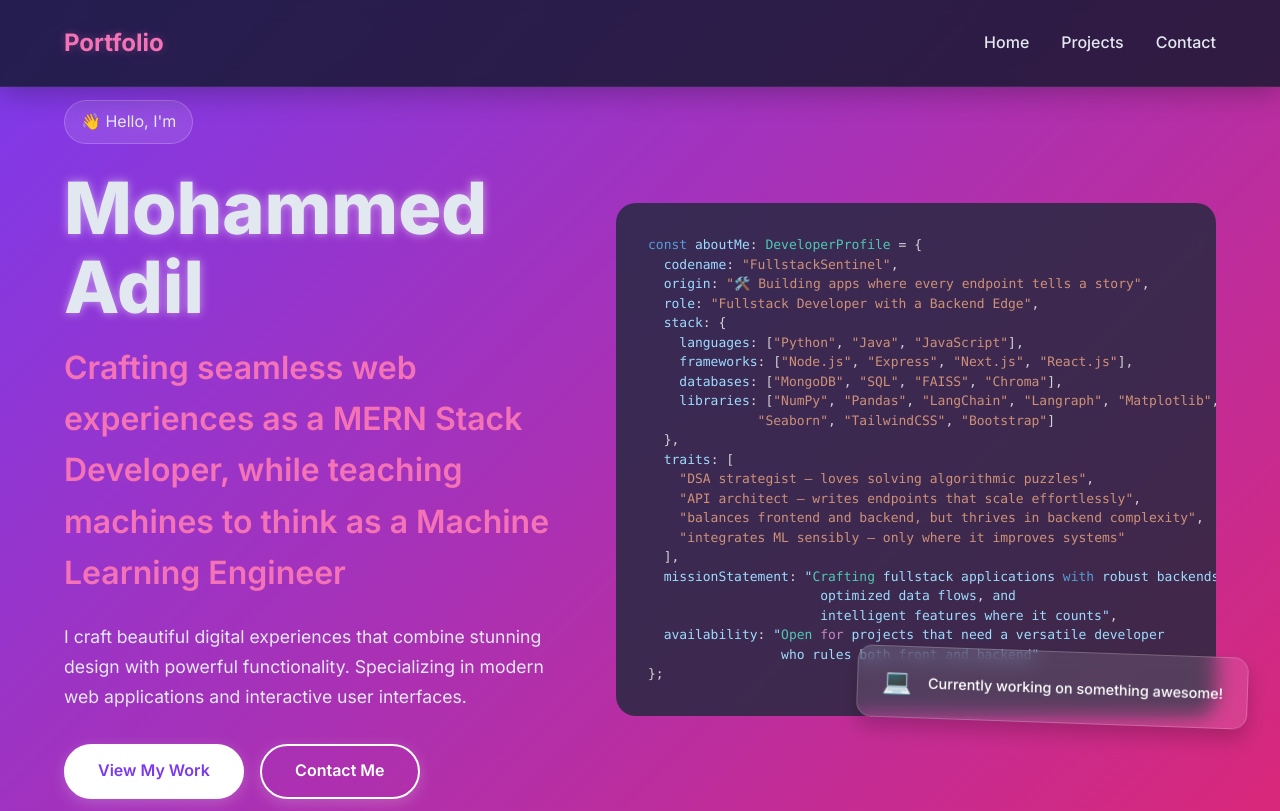
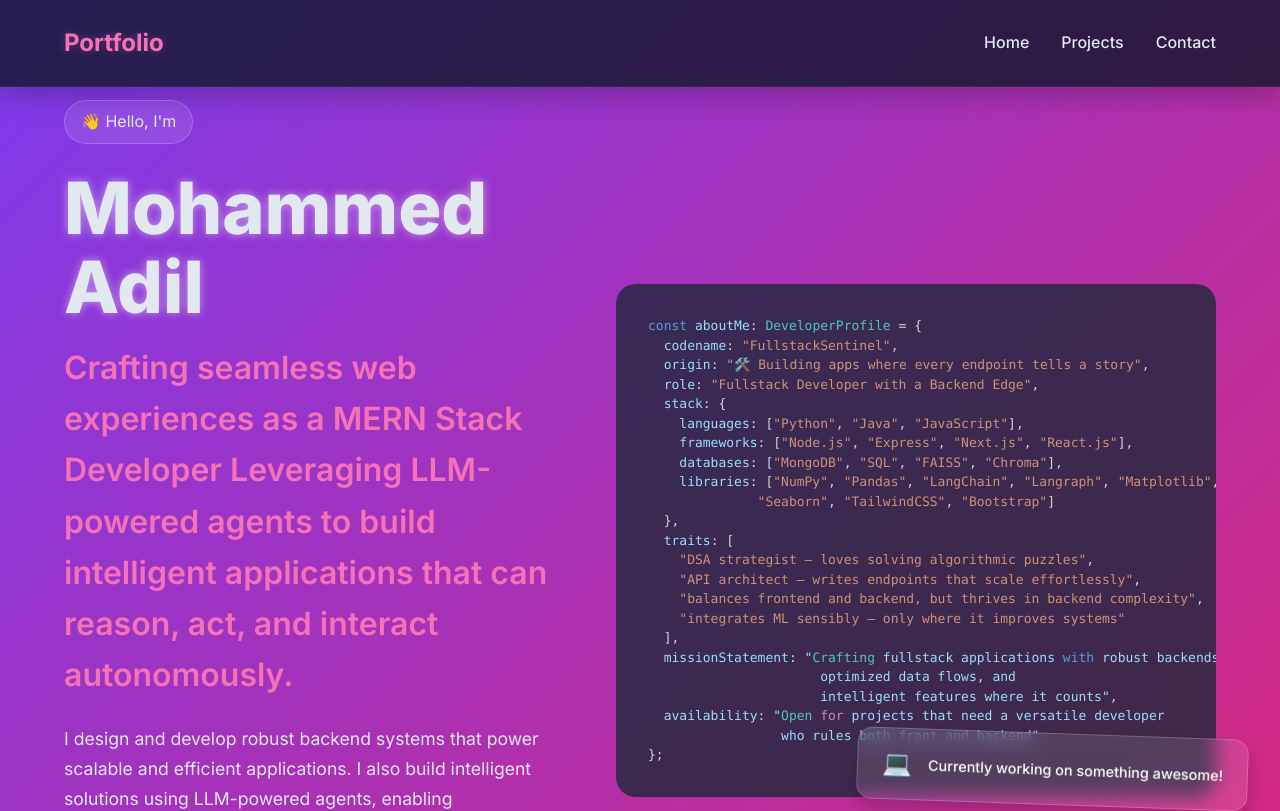
Before and after one commit to adil162006/Portfolio, a React (Vite) app: page / in a window 1280 px wide. Shown: the top 811 px of the page. Built offline with nearby package versions, Linux system fonts and the light colour scheme; no server answers.

Commit message:
added some changes in about section

```diff
--- a/src/components/Hero.jsx
+++ b/src/components/Hero.jsx
@@ -48,11 +48,11 @@ export const Hero = () => {
           </motion.h1>
 
           <motion.h2 className="hero-subtitle" variants={fadeInUp}>
-            Crafting seamless web experiences as a MERN Stack Developer, while teaching machines to think as a Machine Learning Engineer
+            Crafting seamless web experiences as a MERN Stack Developer Leveraging LLM-powered agents to build intelligent applications that can reason, act, and interact autonomously.
           </motion.h2>
 
           <motion.p className="hero-description" variants={fadeInUp}>
-            I craft beautiful digital experiences that combine stunning design with powerful functionality. Specializing in modern web applications and interactive user interfaces.
+            I design and develop robust backend systems that power scalable and efficient applications. I also build intelligent solutions using LLM-powered agents, enabling autonomous reasoning, task automation, and smart workflows
           </motion.p>
 
           <motion.div className="cta-buttons" variants={staggerContainer}>
```
